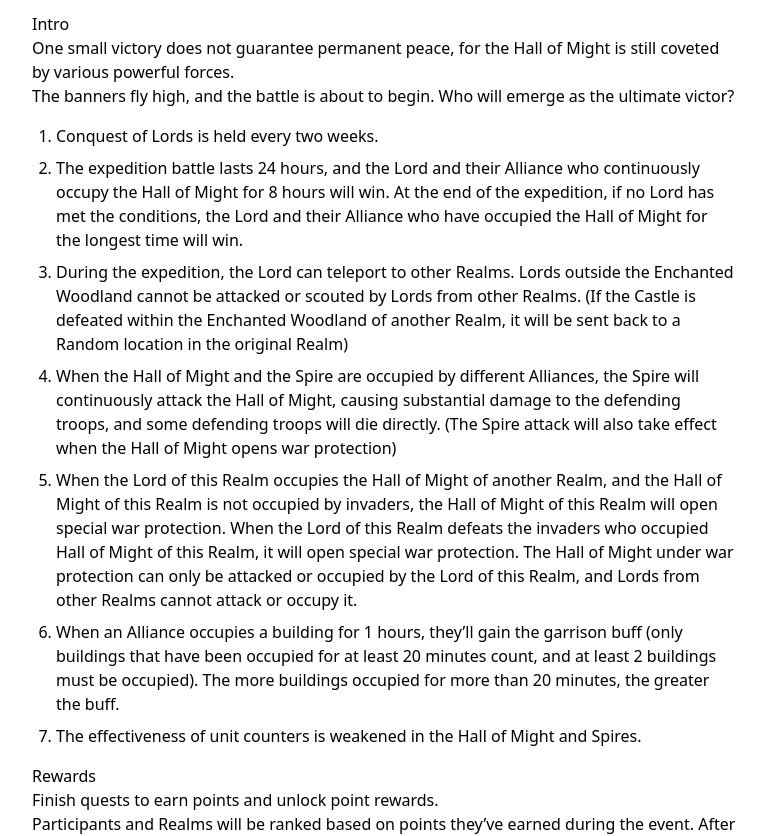
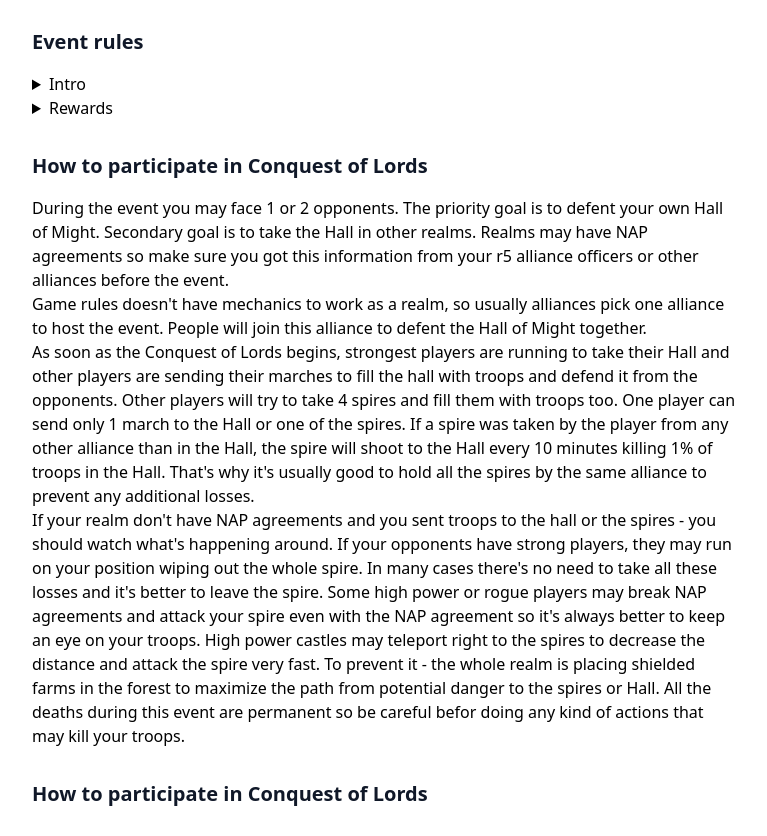
Before and after one commit to Hellnar/pnc-wiki, an Astro site: page /wiki/events/conquest_of_lords in a window 1280 px wide. Shown: the part 396-1232 px from the top of the page, without its empty margins (256-1023 px from the left). Built offline with nearby package versions, Linux system fonts and the light colour scheme; Astro itself is replaced by a stand-in of ours.

Commit message:
Small CoL event update

```diff
--- a/src/pages/wiki/events/conquest_of_lords.astro
+++ b/src/pages/wiki/events/conquest_of_lords.astro
@@ -18,7 +18,10 @@ import puzzles from "../../../assets/puzzles.jpg";
 
         <h1 class="text-2xl sm:text-3xl font-bold text-gray-900 mb-4">Conquest of Lords</h1>
 
-        <h2>Intro</h2>
+        <H level="h2">Event rules</H>
+
+        <details>
+            <summary>Intro</summary>
 
             <p>One small victory does not guarantee permanent peace, for the Hall of Might is still coveted by various powerful forces.</p>
 
@@ -39,8 +42,9 @@ import puzzles from "../../../assets/puzzles.jpg";
 
                 <li>The effectiveness of unit counters is weakened in the Hall of Might and Spires.</li>
             </ol>
-
-        <h2>Rewards</h2>
+        </details>
+        <details>
+            <summary>Rewards</summary>
 
             <ol>
             <li>Finish quests to earn points and unlock point rewards.</li>
@@ -51,8 +55,7 @@ import puzzles from "../../../assets/puzzles.jpg";
 
             <li>The colonized Realm needs to pay a portion of resources as taxation on a daily basis. These resources go to the Treasury. The Emperor and the Aide may allocate the Treasury resources.</li>
             </ol>
-
-        <H level="h2">Event rules</H>
+        </details>
 
         <H level="h2">How to participate in Conquest of Lords</H>
         <p>During the event you may face 1 or 2 opponents. The priority goal is to defent your own Hall of Might. Secondary goal is to take the Hall in other realms.
```
Lines whose indentation alone changed are shown as unchanged.
